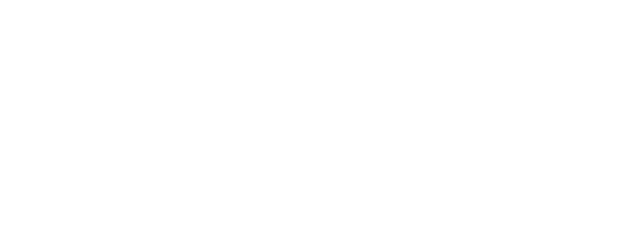
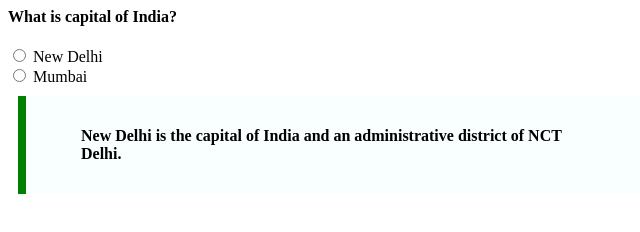
Before and after one commit to acciojob/trivia-amitkumarpc7, a website: page main.html in a window 1280 px wide. Shown: the whole page, without its empty margins (0-640 px from the left). Drawn offline with Linux system fonts and the light colour scheme.

Commit message:
created a submission

```diff
--- a/main.html
+++ b/main.html
@@ -8,6 +8,23 @@
 
 <body>
 	<!-- the entire body must be written by student -->
+	<div class="ques">
+		What is capital of India?
+	</div>
+
+	<div class="options">
+		<input type="radio" id="newdelhi" name="ans">
+		<label for="newdelhi">New Delhi</label><br>
+		<input type="radio" id="mumbai" name="ans">
+		<label for="mumbai">Mumbai</label>
+	</div>
+
+	<div class="blockquote">
+		<blockquote cite="https://en.wikipedia.org/wiki/New_Delhi">
+			New Delhi is the capital of India and an administrative district of NCT Delhi.
+		</blockquote>
+	</div>
+
     <script type="text/javascript" src="./script.js">
 </script>
 
--- a/styles.css
+++ b/styles.css
@@ -1,2 +1,15 @@
 
 /* Your CSS Code here. */
+.ques{
+	margin-bottom:20px;
+	font-weight:bold;
+}
+
+.blockquote{
+	max-width:600px;
+	margin:10px;
+	padding:15px;
+	border-left: 8px solid green;
+	background-color: #f8fffe;
+	font-weight: bold;
+}
```
